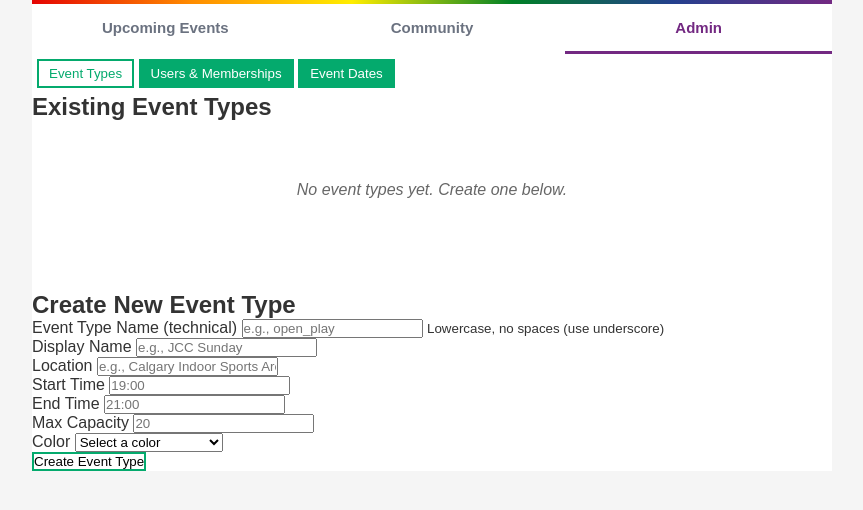
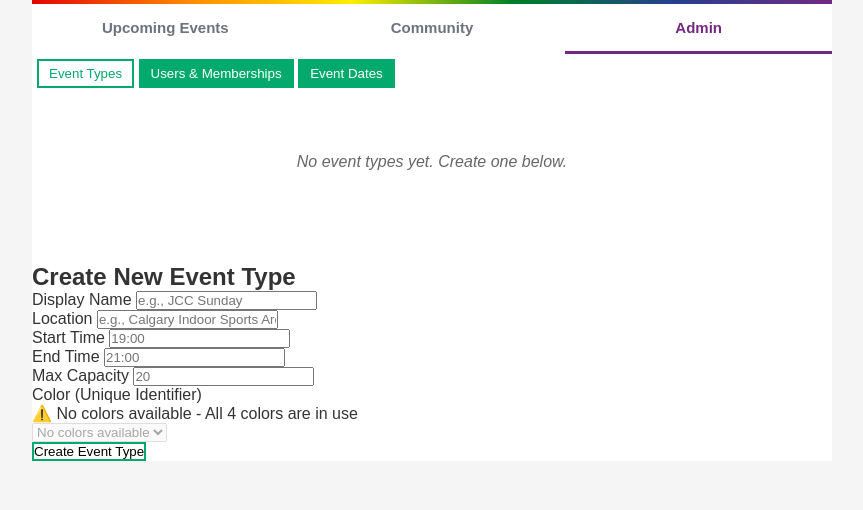
Before and after one commit to scalgary/apollo, a FastAPI app: template my_app/templates/admin.html in a window 1280 px wide. Shown: the part 78-588 px from the top of the page, without its empty margins (208-1071 px from the left). Run offline with FastAPI, Linux system fonts and the light colour scheme; the template is opened without the code that fills it, so the values that code supplies are empty; parts of the project's set-up code (start-up, migrations or seed data) failed here and were passed over.

Commit message:
working version

```diff
--- a/my_app/data/event_types.csv
+++ b/my_app/data/event_types.csv
@@ -1,3 +1,3 @@
 event_type_name,display_name,default_location,default_time_start,default_time_end,default_max_capacity,color
-open_play,JCC Sunday,Calgary Indoor Sports Arena,19:00,21:00,20,#4A90E2
-competitive,Cedarbrae Thursday,Riley Park Outdoor Courts,14:00,16:00,2,#7ED321
+open_play,JCC Sunday,Calgary Indoor Sports Arena,19:00,21:00,20,#3b82f6
+competitive,Cedarbrae Thursday,Riley Park Outdoor Courts,14:00,16:00,2,#f97316
--- a/my_app/db_models.py
+++ b/my_app/db_models.py
@@ -17,13 +17,13 @@
     __tablename__ = 'event_types'
 
     id = Column(Integer, primary_key=True, index=True)
-    event_type_name = Column(String, unique=True, nullable=False)  # 'open_play' ou 'competitive'
-    display_name = Column(String, nullable=False)  # 'Intérieur' ou 'Extérieur'
+    event_type_name = Column(String, unique=True, nullable=False)  # Auto-generated from display_name
+    display_name = Column(String, nullable=False)  # 'JCC Sunday' ou 'Indoor Play'
     default_location = Column(String, nullable=False)
     default_time_start = Column(String, nullable=False)  # '19:00'
     default_time_end = Column(String, nullable=False)  # '21:00'
     default_max_capacity = Column(Integer, nullable=False)
-    color = Column(String, nullable=False)  # '#4A90E2'
+    color = Column(String, unique=True, nullable=False)  # '#4A90E2' - UNIQUE IDENTIFIER
     created_at = Column(DateTime(timezone=True), server_default=func.now())
 
 class UserEventTypeMembership(Base):
--- a/my_app/templates/admin.html
+++ b/my_app/templates/admin.html
@@ -40,33 +40,55 @@
     <div class="admin-content" id="tab-event-types">
 
 <!-- Existing Event Types Table -->
+<!-- Existing Event Types Table -->
 <div class="admin-section">
-    <h2>Existing Event Types</h2>
-    {% if event_types|length == 0 %}
+    {% if event_types_with_info|length == 0 %}
         <p class="empty-state">No event types yet. Create one below.</p>
     {% else %}
         <table class="admin-table">
             <thead>
                 <tr>
+                    <th>Color</th>
                     <th>Display Name</th>
                     <th>Location</th>
+                    <th>Time</th>
                     <th>Capacity</th>
-                    <th>Time Start</th>
-                    <th>Time End</th>
-                    <th>Color</th>
+                    <th>Future Events</th>
+                    <th>Actions</th>
                 </tr>
             </thead>
             <tbody>
-                {% for et in event_types %}
+                {% for item in event_types_with_info %}
+                {% set et = item.event_type %}
                 <tr>
-                    <td>{{ et.display_name }}</td>
+                    <td>
+                        <span class="color-dot-large" style="background: {{ et.color }}"></span>
+                    </td>
+                    <td><strong>{{ et.display_name }}</strong></td>
                     <td>{{ et.default_location }}</td>
+                    <td>{{ et.default_time_start }} - {{ et.default_time_end }}</td>
                     <td>{{ et.default_max_capacity }}</td>
-                    <td>{{ et.default_time_start }}</td>
-                    <td>{{ et.default_time_end }}</td>
                     <td>
-                        <span class="color-dot" style="background: {{ et.color }}"></span>
-
+                        {% if item.future_events_count > 0 %}
+                            <span class="badge-events-count">{{ item.future_events_count }} scheduled</span>
+                        {% else %}
+                            <span class="badge-no-events">None</span>
+                        {% endif %}
+                    </td>
+                    <td>
+                        {% if item.can_delete %}
+                            <form method="POST" action="/api/admin/event-types/{{ et.id }}/delete"
+                                  onsubmit="return confirm('Delete {{ et.display_name }}?\n\nThis will:\n• Delete all user memberships for this event type\n• Remove it permanently\n\nContinue?');">
+                                <button type="submit" class="btn-delete-small">🗑️ Delete</button>
+                            </form>
+                        {% else %}
+                            <button class="btn-delete-disabled"
+                                    title="{{ item.delete_reason }}"
+                                    disabled>
+                                🗑️ Delete
+                            </button>
+                            <div class="delete-info">{{ item.delete_reason }}</div>
+                        {% endif %}
                     </td>
                 </tr>
                 {% endfor %}
@@ -80,12 +102,7 @@
             <h2>Create New Event Type</h2>
             <form method="POST" action="/api/admin/event-types" class="admin-form">
 
-                <div class="form-group">
-                    <label>Event Type Name (technical)</label>
-                    <input type="text" name="event_type_name"
-                           placeholder="e.g., open_play" required>
-                    <small>Lowercase, no spaces (use underscore)</small>
-                </div>
+
 
                 <div class="form-group">
                     <label>Display Name</label>
@@ -117,20 +134,28 @@
                            placeholder="20" min="1" required>
                 </div>
 
-                <div class="form-group">
-                    <label>Color</label>
-                    <select name="color" required>
-                        <option value="">Select a color</option>
-                        <option value="#3b82f6">🟦 Blue (#3b82f6)</option>
-                        <option value="#f97316">🟧 Orange (#f97316)</option>
-                        <option value="#10b981">🟩 Green (#10b981)</option>
-                        <option value="#8b5cf6">🟪 Purple (#8b5cf6)</option>
-                        <option value="#ef4444">🟥 Red (#ef4444)</option>
-                        <option value="#f59e0b">🟨 Yellow (#f59e0b)</option>
-                        <option value="#ec4899">🩷 Pink (#ec4899)</option>
-                        <option value="#14b8a6">🟦 Teal (#14b8a6)</option>
-                    </select>
-                </div>
+<div class="form-group">
+    <label>Color (Unique Identifier)</label>
+
+    {% if available_colors|length == 0 %}
+        <div class="no-colors-warning">
+            ⚠️ No colors available - All 4 colors are in use
+        </div>
+        <select name="color" disabled required>
+            <option value="">No colors available</option>
+        </select>
+    {% else %}
+        <select name="color"
+                {% if event_type_count >= 4 %}disabled{% endif %}
+                required>
+            <option value="">Select a color</option>
+            {% for color in available_colors %}
+                <option value="{{ color.value }}">{{ color.label }} ({{ color.value }})</option>
+            {% endfor %}
+        </select>
+        <small>{{ available_colors|length }} color(s) available out of 4</small>
+    {% endif %}
+</div>
 
                 <button type="submit" class="btn-submit">Create Event Type</button>
             </form>
```
Also changed, not shown: my_app/routes/admin.py (+70 -10 lines), my_app/services/admin_service.py (+121 -10 lines).
